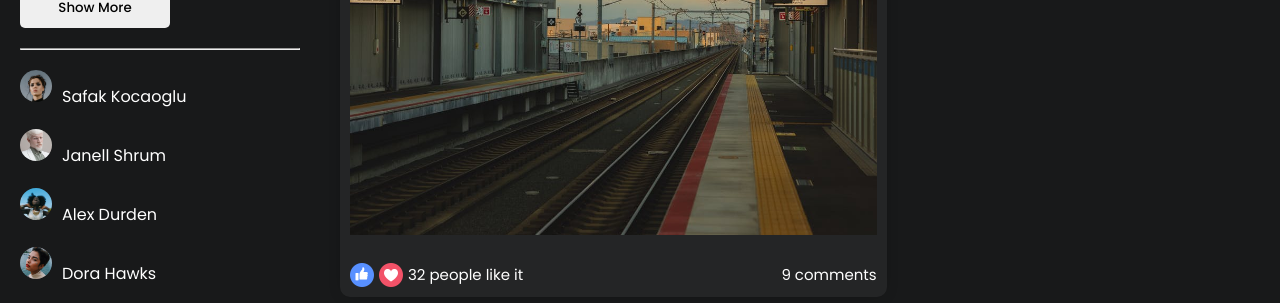
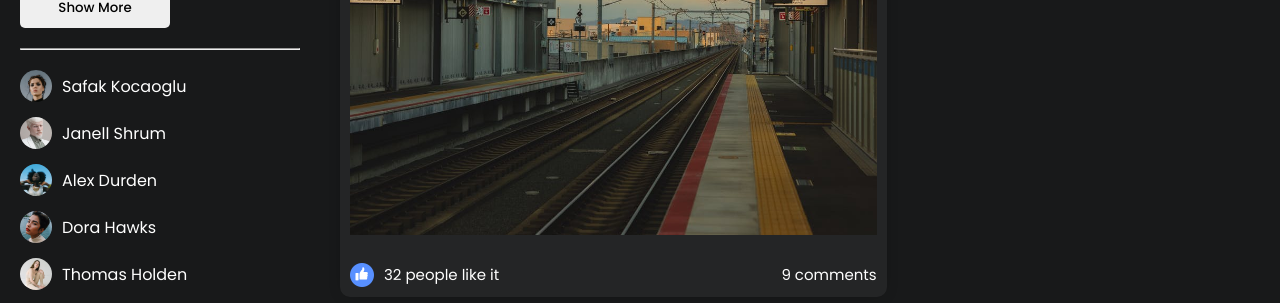
Before and after one commit to dhwajsharma/social-media-mern, a React (Create React App) app in the folder client/: page / in a window 1280 px wide. Shown: the part 537-840 px from the top of the page. Built offline with nearby package versions, Linux system fonts and the light colour scheme.

Commit message:
Added func for liking posts

```diff
--- a/client/src/components/CloseFriend/CloseFriend.css
+++ b/client/src/components/CloseFriend/CloseFriend.css
@@ -0,0 +1,13 @@
+.sidebarFriend {
+  display: flex;
+  align-items: center;
+  margin-bottom: 15px;
+}
+
+.sidebarFriendImg {
+  width: 32px;
+  height: 32px;
+  border-radius: 50%;
+  object-fit: cover;
+  margin-right: 10px;
+}
--- a/client/src/components/Post/Post.css
+++ b/client/src/components/Post/Post.css
@@ -68,7 +68,7 @@
 .likeIcon {
   width: 24px;
   height: 24px;
-  margin-right: 5px;
+  margin-right: 10px;
   cursor: pointer;
 }
 
--- a/client/src/components/Post/Post.js
+++ b/client/src/components/Post/Post.js
@@ -1,9 +1,17 @@
-import React from "react";
+import React, { useState } from "react";
 import "./Post.css";
 import MoreVertIcon from "@mui/icons-material/MoreVert";
 import { Users } from "../../dummyData";
 
 const Post = ({ post }) => {
+  const [like, setLike] = useState(post.like);
+  const [isLiked, setIsLiked] = useState(false);
+
+  const likeHandler = () => {
+    setLike(isLiked ? like - 1 : like + 1);
+    setIsLiked(!isLiked);
+  };
+
   return (
     <div className="post">
       <div className="postWrapper">
@@ -30,9 +38,13 @@ const Post = ({ post }) => {
         </div>
         <div className="postBottom">
           <div className="postBottomLeft">
-            <img className="likeIcon" src="/assets/like.png" alt="" />
-            <img className="likeIcon" src="/assets/heart.png" alt="" />
-            <span className="postLikeCounter"> {post.like} people like it</span>
+            <img
+              className="likeIcon"
+              src="/assets/like.png"
+              onClick={likeHandler}
+              alt=""
+            />
+            <span className="postLikeCounter"> {like} people like it</span>
           </div>
           <div className="postBottomRight">
             <span className="postCommentText"> {post.comment} comments</span>
--- a/client/src/components/Sidebar/Sidebar.css
+++ b/client/src/components/Sidebar/Sidebar.css
@@ -54,18 +54,3 @@
   margin: 0;
   list-style: none;
 }
-
-.sidebarFriend {
-  padding: 0;
-  margin: 0;
-  list-style: none;
-  margin-bottom: 20px;
-}
-
-.sidebarFriendImg {
-  width: 32px;
-  height: 32px;
-  border-radius: 50%;
-  object-fit: cover;
-  margin-right: 10px;
-}
```
